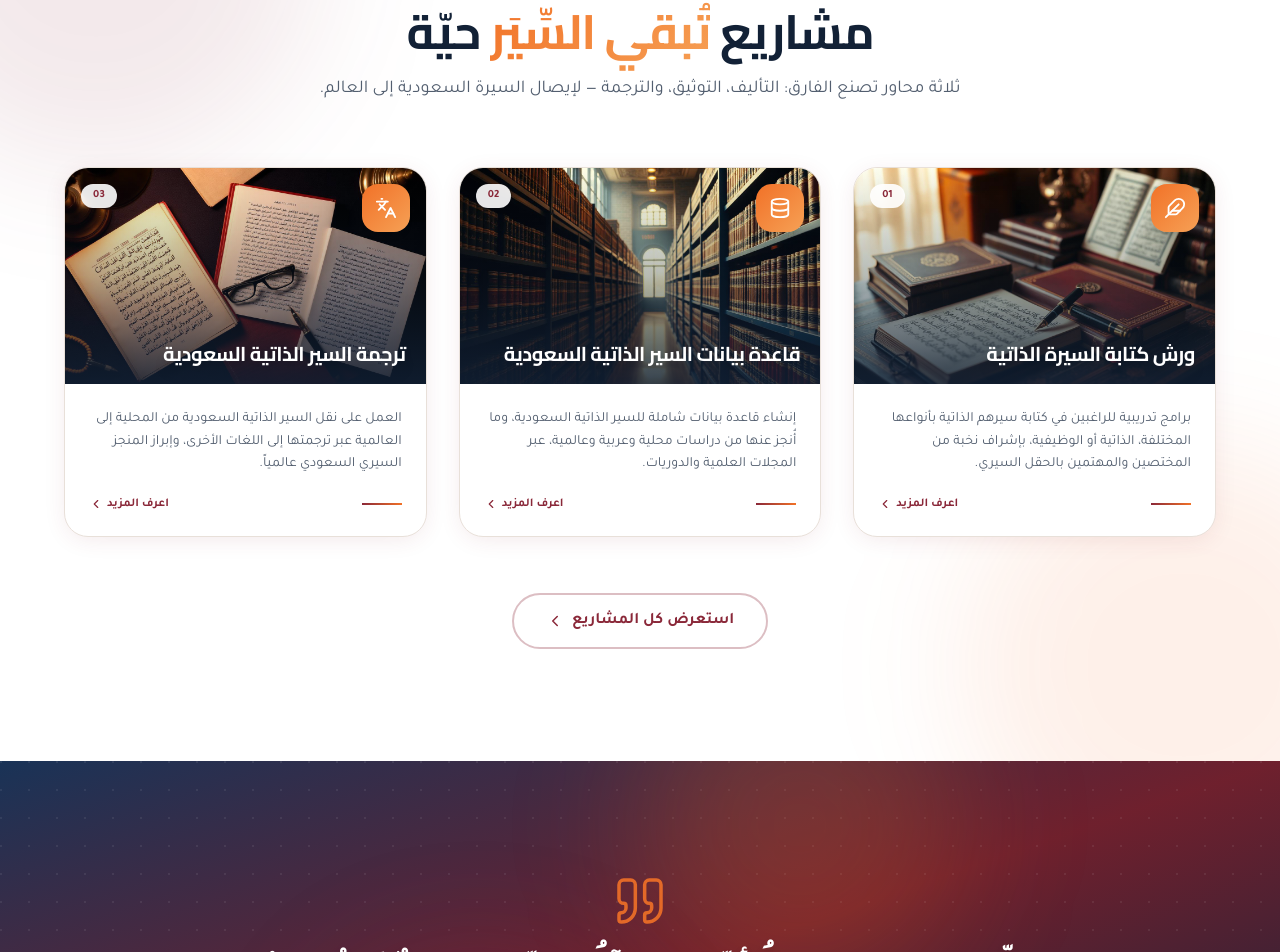
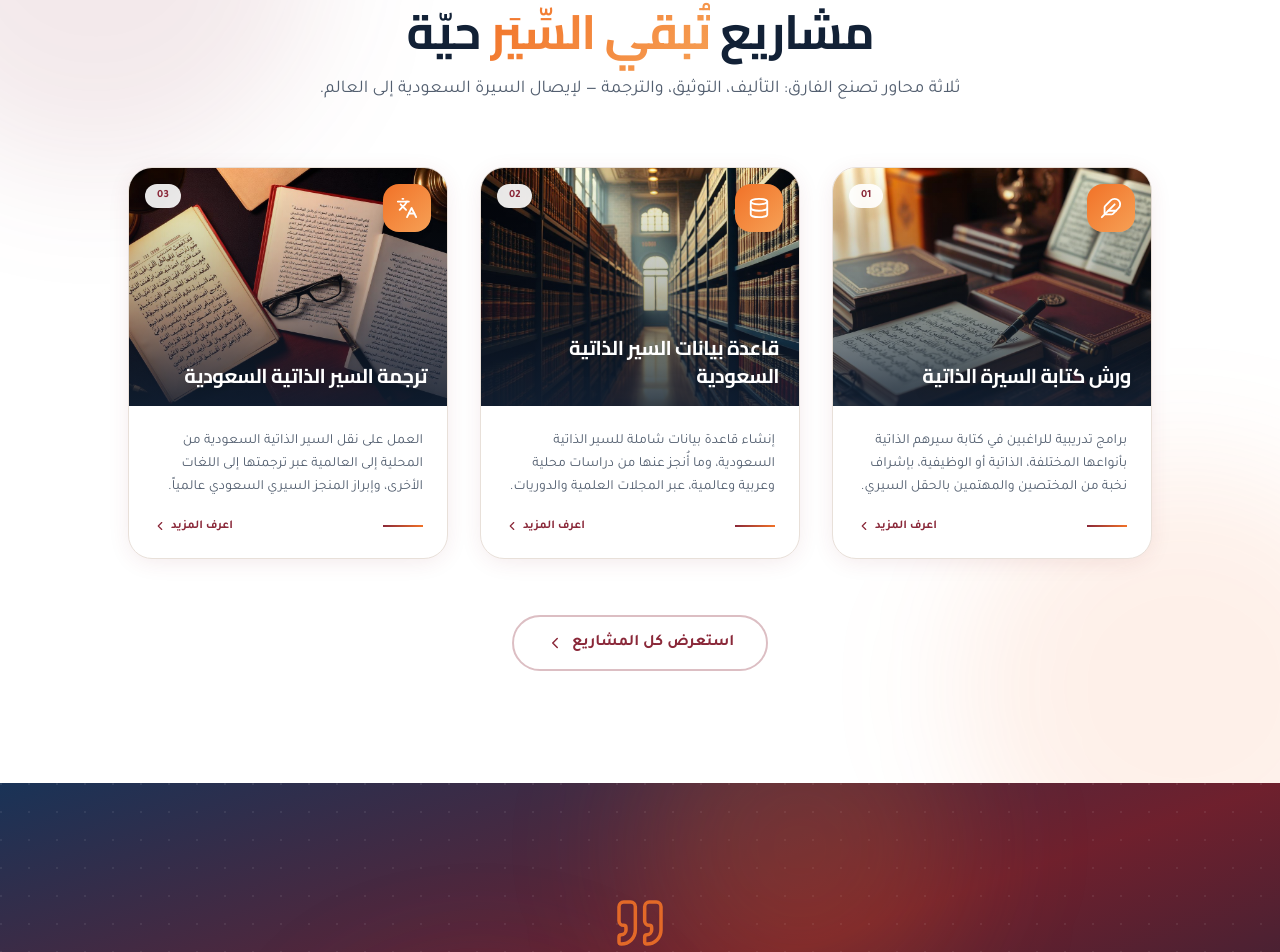
Before and after one commit to nahjaltanfith-cpu/resume, a React (Vite) app: page / in a window 1280 px wide. Shown: the part 2650-3602 px from the top of the page. Built offline with nearby package versions, Linux system fonts and the light colour scheme; no server answers; the database is empty; the HTML template or start-up script is replaced by a standard one.

Commit message:
Changes
Co-authored-by: nahjaltanfith-cpu <266370382+nahjaltanfith-cpu@users.noreply.github.com>

```diff
--- a/src/pages/Index.tsx
+++ b/src/pages/Index.tsx
@@ -327,7 +327,7 @@ const Index = () => {
               </p>
             </AnimatedSection>
 
-            <div className="grid grid-cols-1 md:grid-cols-3 gap-6 lg:gap-8 max-w-6xl mx-auto">
+            <div className="grid grid-cols-1 md:grid-cols-3 gap-6 lg:gap-8 max-w-5xl mx-auto">
               {t.projects.items.slice(0, 3).map((p: any, i: number) => {
                 const Icon = projectIcons[i] || Feather;
                 const title = lang === "ar" ? p.titleAr : p.titleEn;
@@ -339,7 +339,7 @@ const Index = () => {
                       transition={{ type: "spring", stiffness: 260, damping: 20 }}
                       className="group relative h-full rounded-3xl overflow-hidden bg-card border border-border shadow-card hover:shadow-card-hover transition-all duration-500"
                     >
-                      <div className="relative aspect-[5/3] overflow-hidden">
+                      <div className="relative aspect-[4/3] overflow-hidden">
                         <img
                           src={projectImages[i]}
                           alt={title}
```
